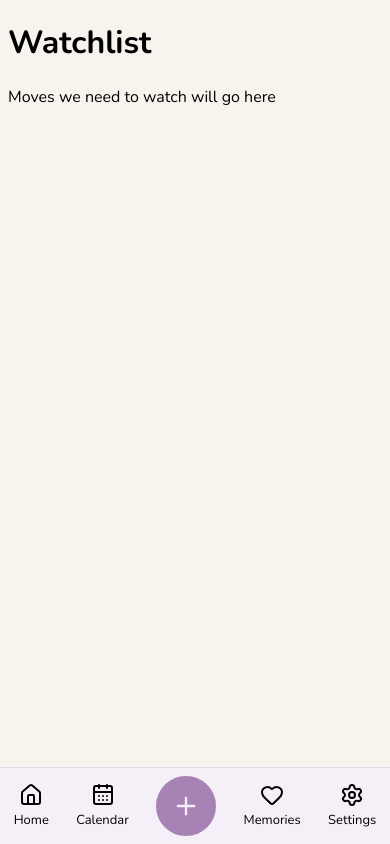
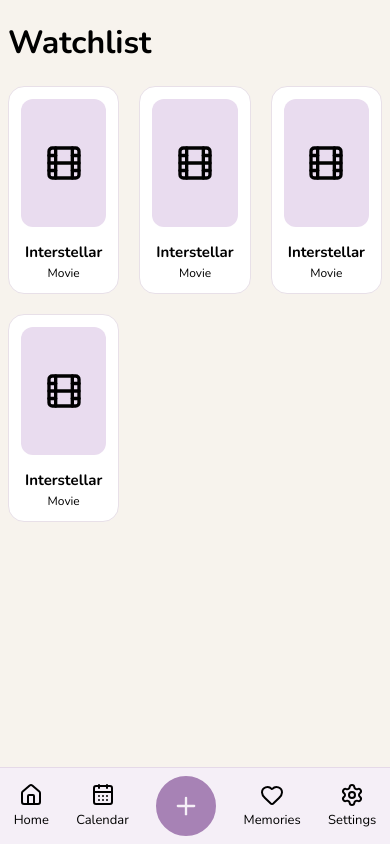
Before and after one commit to Shameer-R/BetweenUs, a React app in the folder frontend/: page /watchlist in a window 390 px wide. Built offline with nearby package versions, Linux system fonts and the light colour scheme; the HTML template or start-up script is replaced by a standard one.

Commit message:
feat: add responsive watchlist card grid

```diff
--- /dev/null
+++ b/frontend/src/components/WatchListCard.css
@@ -0,0 +1,38 @@
+.watchlist-card {
+  display: flex;
+  flex-direction: column;
+  justify-content: center;
+  align-items: center;
+  background-color: #fff;
+  border: 1px solid #e8e0e8;
+  border-radius: 16px;
+  padding: 12px;
+  box-shadow: 0 epx 8px rgba(0, 0, 0, 0.05);
+  transition: transform 0.2s ease;
+}
+
+.watchlist-card h3 {
+  margin-bottom: 0px;
+  font-size: 15px;
+}
+
+.watchlist-card p {
+  margin-bottom: 0px;
+  margin-top: 3px;
+  font-size: 12px;
+}
+
+.watchlist-card:hover {
+  transform: translateY(-4px);
+}
+
+.poster {
+  width: 100%;
+  aspect-ratio: 2/3;
+  background-color: #e9dcef;
+  border-radius: 12px;
+
+  display: flex;
+  justify-content: center;
+  align-items: center;
+}
--- /dev/null
+++ b/frontend/src/components/WatchListCard.jsx
@@ -0,0 +1,18 @@
+import "../components/WatchListCard.css";
+import { Film } from "lucide-react";
+
+function WatchListCard() {
+  return (
+    <>
+      <div className="watchlist-card">
+        <div className="poster">
+          <Film size={40} />
+        </div>
+        <h3>Interstellar</h3>
+        <p>Movie</p>
+      </div>
+    </>
+  );
+}
+
+export default WatchListCard;
--- /dev/null
+++ b/frontend/src/pages/Watchlist.css
@@ -0,0 +1,5 @@
+.watchlist-container {
+  display: grid;
+  grid-template-columns: repeat(3, minmax(0, 1fr));
+  gap: 20px;
+}
--- a/frontend/src/pages/Watchlist.jsx
+++ b/frontend/src/pages/Watchlist.jsx
@@ -1,10 +1,17 @@
 import Navbar from "../components/Navbar";
+import WatchListCard from "../components/WatchListCard";
+import "../pages/Watchlist.css";
 
 function Watchlist() {
   return (
     <>
       <h1>Watchlist</h1>
-      <p>Moves we need to watch will go here</p>
+      <div className="watchlist-container">
+        <WatchListCard />
+        <WatchListCard />
+        <WatchListCard />
+        <WatchListCard />
+      </div>
       <Navbar />
     </>
   );
```
